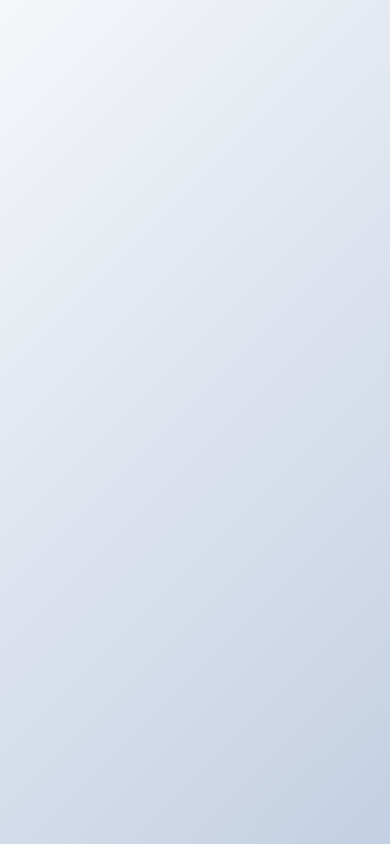
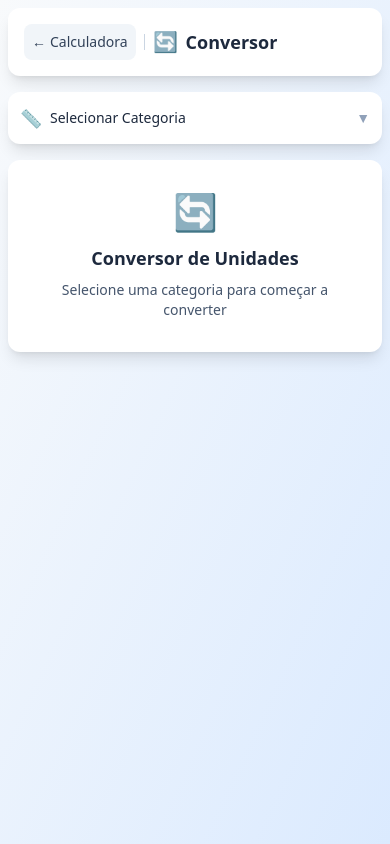
Before and after one commit to Pedr0Castel0/calculadora-nuxt, a Nuxt app: page /converter in a window 390 px wide. Before the commit this address had no page. Built offline with nearby package versions, Linux system fonts and the light colour scheme.

Commit message:
Adiciona página converter.vue com layout responsivo e integração do componente UnitConverter, além de configuração de meta tags para SEO e suporte a PWA.

```diff
--- /dev/null
+++ b/pages/converter.vue
@@ -0,0 +1,70 @@
+<template>
+  <div
+    class="min-h-screen bg-gradient-to-br from-slate-50 to-blue-100 p-2 sm:p-4 font-sans"
+  >
+    <div class="max-w-7xl mx-auto">
+      <!-- Header com navegação -->
+      <div
+        class="bg-white rounded-xl sm:rounded-2xl shadow-lg p-4 sm:p-6 mb-4 sm:mb-6"
+      >
+        <div class="flex items-center justify-between">
+          <div class="flex items-center gap-2 sm:gap-4">
+            <NuxtLink
+              to="/"
+              class="flex items-center gap-1 sm:gap-2 px-2 sm:px-4 py-2 bg-slate-100 hover:bg-slate-200 text-slate-700 rounded-lg sm:rounded-xl transition-colors text-sm"
+            >
+              <span>←</span>
+              <span class="font-medium hidden xs:inline">Calculadora</span>
+              <span class="font-medium xs:hidden">Calc</span>
+            </NuxtLink>
+            <div class="h-4 sm:h-6 w-px bg-slate-300"></div>
+            <div class="flex items-center gap-2 sm:gap-3">
+              <span class="text-xl sm:text-2xl">🔄</span>
+              <h1 class="text-lg sm:text-2xl font-semibold text-slate-800">
+                <span class="hidden sm:inline">Conversor de Unidades</span>
+                <span class="sm:hidden">Conversor</span>
+              </h1>
+            </div>
+          </div>
+
+          <!-- Indicador PWA -->
+          <div class="hidden sm:flex items-center gap-2 text-sm text-slate-600">
+            <span class="w-2 h-2 bg-green-500 rounded-full"></span>
+            <span>PWA Ativo</span>
+          </div>
+        </div>
+      </div>
+
+      <!-- Conversor principal -->
+      <UnitConverter />
+    </div>
+  </div>
+</template>
+
+<script setup lang="ts">
+import UnitConverter from "~/components/UnitConverter.vue";
+
+const { $pwa } = useNuxtApp();
+
+// Configurar meta tags para SEO
+useHead({
+  title: "Conversor de Unidades - Calculator PWA",
+  meta: [
+    {
+      name: "description",
+      content:
+        "Conversor de unidades moderno e responsivo. Converta comprimento, peso, temperatura, volume e muito mais.",
+    },
+  ],
+});
+
+// Configurar PWA
+watchEffect(() => {
+  if ($pwa?.needRefresh) {
+    const confirmUpdate = confirm("Nova versão disponível. Atualizar?");
+    if (confirmUpdate) {
+      $pwa.updateServiceWorker();
+    }
+  }
+});
+</script>
```
